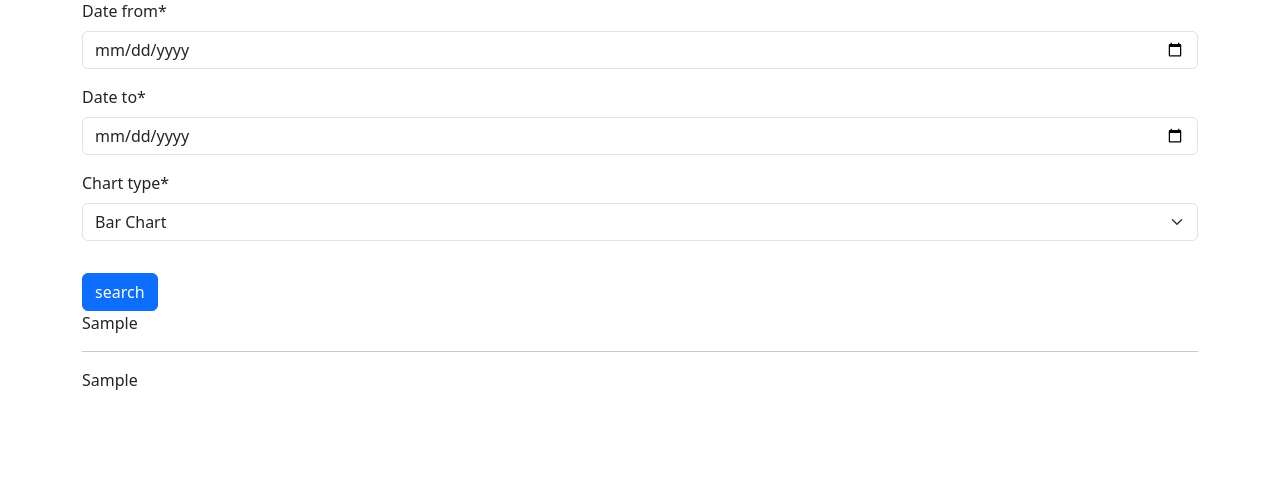
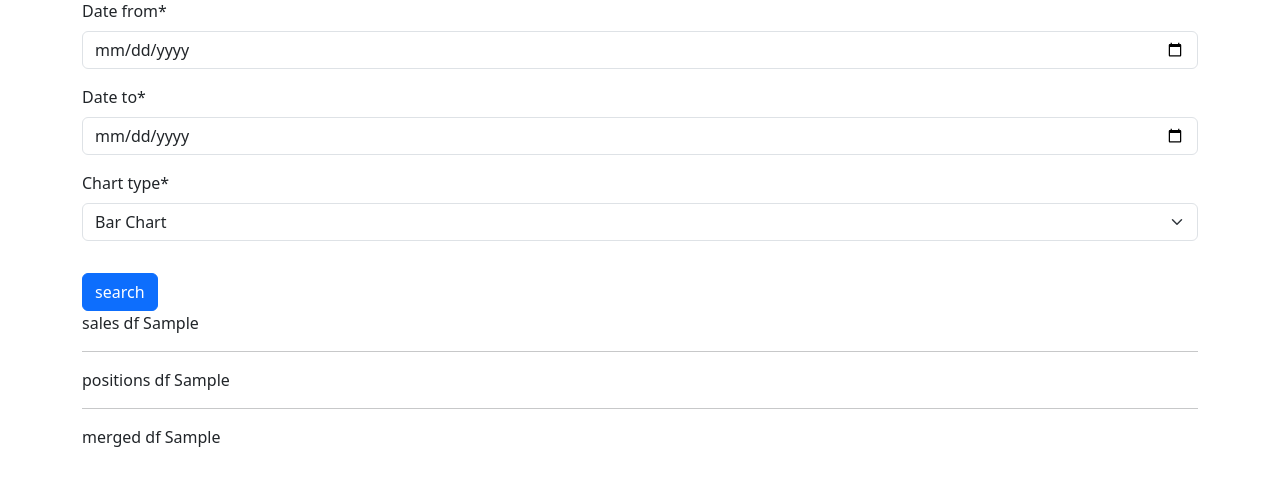
Before and after one commit to ayers1960/reports_proj, a Django app: template sales/templates/sales/home.html in a window 1280 px wide. Shown: the part 17-503 px from the top of the page. Run offline with Django 4.2, Linux system fonts and the light colour scheme; tables that the repository leaves empty hold one stand-in row (values such as "Sample post"); the template is opened without the code that fills it: values that come from a table or form of the project are taken from there, most other values are stand-ins (such as "Sample title", 1, 10 or a date in 2020); some libraries are stand-ins or nearby versions.

Commit message:
21 - merge dataframes

```diff
--- a/sales/templates/sales/home.html
+++ b/sales/templates/sales/home.html
@@ -13,9 +13,14 @@
  </form>
 
  {%if sales_df %}
+   sales df
     {{sales_df | safe}}
     <hr>
+    positions df
     {{positions_df | safe}}
+    <hr>
+    merged df
+    {{merged_df | safe}}
  {% else %}
    <h3>No Data</h3>
  {% endif %}
```
Also changed, not shown: sales/views.py (+12 -4 lines).
